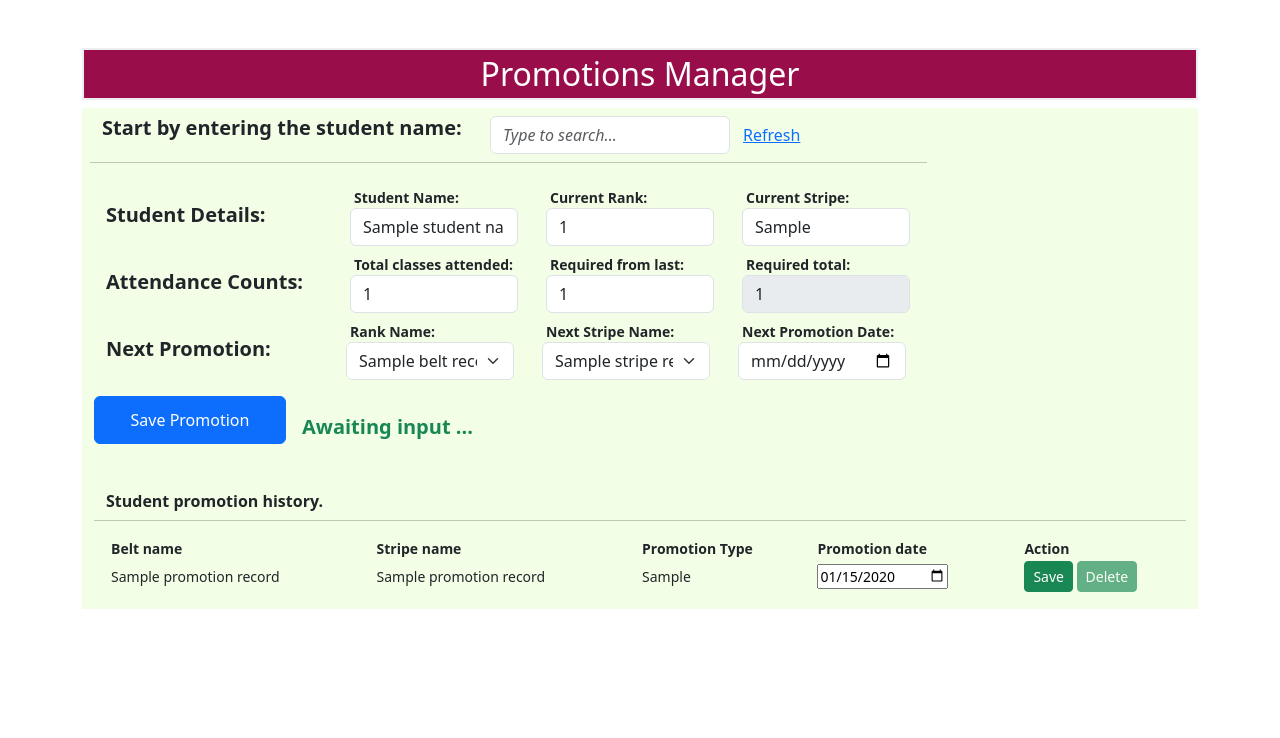
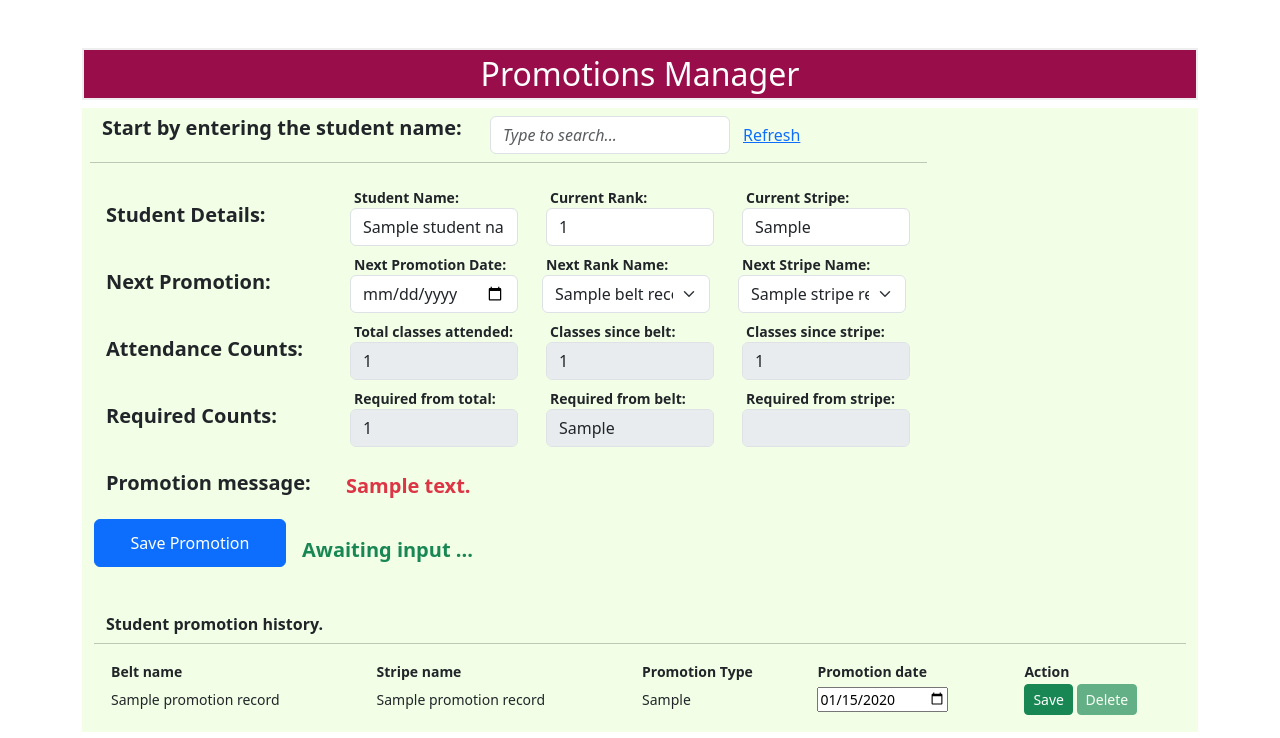
Before and after one commit to NetCoder99/AttendancePromotions, a Flask app: template blueprints/promotions/templates/promotions.html in a window 1280 px wide. Shown: the part 62-800 px from the top of the page. Run offline with Flask 3, Linux system fonts and the light colour scheme; the template is opened without the code that fills it: most values are stand-ins (such as "Sample title", 1, 10 or a date in 2020); parts of the project's set-up code (start-up, migrations or seed data) failed here and were passed over.

Commit message:
Promotion updates with message

```diff
--- /dev/null
+++ b/blueprints/promotions/templates/controls/input_promotion_date.html
@@ -0,0 +1,8 @@
+    <div class="d-inline-block text-start ms-1" style="width: 12rem;">
+        <label class="form-label ms-1 mb-0 fw-bold">Next Promotion Date:</label>
+        <input id="studentPromotionDate"
+               name="studentPromotionDate"
+               type="date"
+               class="form-control"
+               value="{{initial_promotion_date}}">
+    </div>
--- a/blueprints/promotions/templates/controls/input_select_belts.html
+++ b/blueprints/promotions/templates/controls/input_select_belts.html
@@ -1,5 +1,5 @@
     <div class="d-inline-block text-start" style="width: 12rem;">
-        <label class="form-label ms-1 mb-0 fw-bold">Rank Name:</label>
+        <label class="form-label ms-1 mb-0 fw-bold">Next Rank Name:</label>
         <select name="studentBeltNames"
                 id="studentBeltNames"
                 class="form-select"
--- a/blueprints/promotions/templates/partials/attendance_counts.html
+++ b/blueprints/promotions/templates/partials/attendance_counts.html
@@ -4,37 +4,36 @@
     <div class="d-inline-block text-start ms-1" style="width: 12rem;" >
         <label class="form-label ms-1 mb-0 fw-bold">Total classes attended:</label>
         <input
-                id="inpTotalAttended"
-                name="inpTotalAttended"
+                id="inpTotalClassesAttended"
+                name="inpTotalClassesAttended"
                 type="text"
                 class="form-control"
-                readonly
-                value="{{total_classes_attended}}"
+                disabled
+                value="{{total_attendance_count}}"
         >
     </div>
 
     <div class="d-inline-block text-start ms-1" style="width: 12rem;" >
-        <label class="form-label ms-1 mb-0 fw-bold">Required from last:</label>
+        <label class="form-label ms-1 mb-0 fw-bold">Classes since belt:</label>
         <input
-                id="inpClassesRequired"
-                name="inpClassesRequired"
+                id="inpBeltClassesAttended"
+                name="inpBeltClassesAttended"
                 type="text"
                 class="form-control"
-                readonly
-                value="{{required_promotion_count}}"
+                disabled
+                value="{{belt_attendance_count}}"
         >
     </div>
 
     <div class="d-inline-block text-start ms-1" style="width: 12rem;" >
-        <label class="form-label ms-1 mb-0 fw-bold">Required total:</label>
+        <label class="form-label ms-1 mb-0 fw-bold">Classes since stripe:</label>
         <input
-                id="inpTotalClassesRequired"
-                name="inpTotalClassesRequired"
+                id="inpStripeClassesAttended"
+                name="inpStripeClassesAttended"
                 type="number"
                 class="form-control"
-                value="{{required_total_count}}"
+                value="{{stripe_attendance_count}}"
                 disabled
-
         >
     </div>
 </div>
--- /dev/null
+++ b/blueprints/promotions/templates/partials/promotion_message.html
@@ -0,0 +1,4 @@
+<div id="div_promotion_message" class="row w-100 mt-2" hx-swap-oob="true" >
+    <h5 class="fw-bold mt-3 justify-start" style="width: 15rem;">Promotion message:</h5>
+    <label class="fw-bold text-danger w-75 mt-3 fs-5">{{promotion_message}}</label>
+</div>
--- /dev/null
+++ b/blueprints/promotions/templates/partials/required_counts.html
@@ -0,0 +1,39 @@
+<div id="div_required_counts" class="row w-100 mt-2" hx-swap-oob="true" >
+    <h5 class="fw-bold mt-3 justify-start" style="width: 15rem;">Required Counts:</h5>
+
+    <div class="d-inline-block text-start ms-1" style="width: 12rem;" >
+        <label class="form-label ms-1 mb-0 fw-bold">Required from total:</label>
+        <input
+                id="inpTotalClassesRequired"
+                name="inpTotalClassesRequired"
+                type="text"
+                class="form-control"
+                disabled
+                value="{{total_classes_required}}"
+        >
+    </div>
+
+    <div class="d-inline-block text-start ms-1" style="width: 12rem;" >
+        <label class="form-label ms-1 mb-0 fw-bold">Required from belt:</label>
+        <input
+                id="inpBeltClassesRequired"
+                name="inpBeltClassesRequired"
+                type="text"
+                class="form-control"
+                disabled
+                value="{{belt_classes_required}}"
+        >
+    </div>
+
+    <div class="d-inline-block text-start ms-1" style="width: 12rem;" >
+        <label class="form-label ms-1 mb-0 fw-bold">Required from stripe:</label>
+        <input
+                id="inpStripeClassesRequired"
+                name="inpStripeClassesRequired"
+                type="number"
+                class="form-control"
+                value="{{stripe_classes_required}}"
+                disabled
+        >
+    </div>
+</div>
--- a/blueprints/promotions/templates/partials/student_promotions.html
+++ b/blueprints/promotions/templates/partials/student_promotions.html
@@ -1,16 +1,8 @@
 <div id="div_next_promotion" class="row w-100 mt-2" hx-swap-oob="true">
     <h5 id="hdr_next_promotion" class="fw-bold mt-3 justify-start" style="width: 15rem;">Next Promotion:</h5>
 
-
+    {% include 'controls/input_promotion_date.html' %}
     {% include 'controls/input_select_belts.html' %}
     {% include 'controls/input_select_stripes.html' %}
 
-    <div class="d-inline-block text-start ms-1" style="width: 12rem;">
-        <label class="form-label ms-1 mb-0 fw-bold">Next Promotion Date:</label>
-        <input id="studentPromotionDate"
-               name="studentPromotionDate"
-               type="date"
-               class="form-control"
-               value="{{initial_promotion_date}}">
-    </div>
 </div>
--- a/blueprints/promotions/templates/promotions.html
+++ b/blueprints/promotions/templates/promotions.html
@@ -22,8 +22,10 @@
                 <div class="col-sm-12 pt-3">
                     <form id="frmStudentPromotions">
                         {% include 'partials/student_details.html' %}
+                        {% include 'partials/student_promotions.html' %}
                         {% include 'partials/attendance_counts.html' %}
-                        {% include 'partials/student_promotions.html' %}
+                        {% include 'partials/required_counts.html' %}
+                        {% include 'partials/promotion_message.html' %}
                         <div class="row w-100 mt-3">
                             <button id="btnPromotionSave"
                                     name="btnPromotionSave"
--- a/models.py
+++ b/models.py
@@ -214,3 +214,7 @@
     classes_remaining_from_base   : int
     classes_remaining_from_belt   : int
     classes_remaining_from_stripe : int
+    classes_until_from_total      : int
+    classes_until_from_belt       : int
+    classes_until_from_stripe     : int
+    promotion_message             : str
```
Also changed, not shown: blueprints/promotions/promotions_procs.py (+43 -12 lines), blueprints/promotions/promotions_routes.py (+28 -11 lines).
